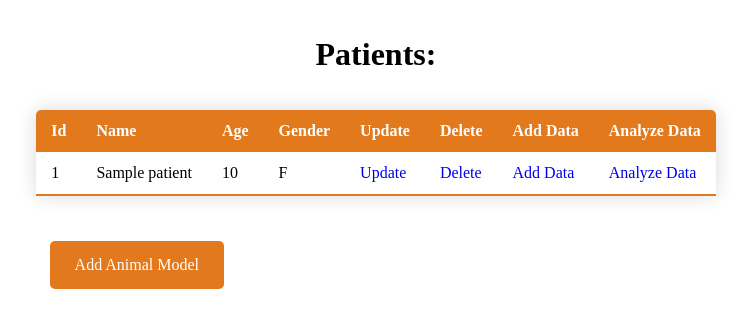
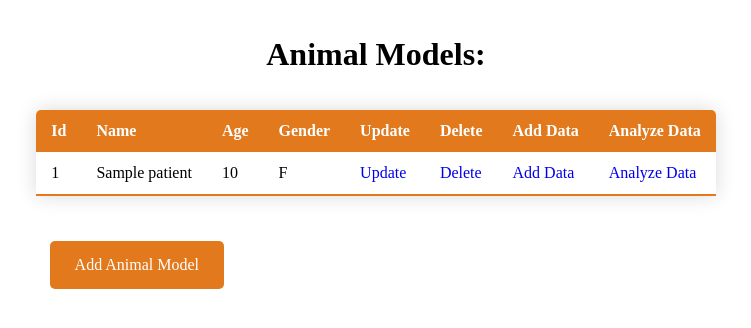
Before and after one commit to mcatzin/Clinical, a Django app: page / in a window 1280 px wide. Shown: the top 328 px of the page, without its empty margins (264-1015 px from the left). Run offline with Django 3.2, Linux system fonts and the light colour scheme; tables that the repository leaves empty hold one stand-in row (values such as "Sample post").

Commit message:
Edit home h1

```diff
--- a/templates/clinicalsApp/patient_list.html
+++ b/templates/clinicalsApp/patient_list.html
@@ -4,11 +4,11 @@
   <head>
     <meta charset="utf-8" />
     <link rel="stylesheet" href="{% static "css/styles.css" %}" />
-    <title>Patient List</title>
+    <title>Animal Model List</title>
   </head>
   <body>
     <div class="container">
-      <h1 class="context">Patients:</h1>
+      <h1 class="context">Animal Models:</h1>
       <table class="content-table">
         <thead>
           <th>Id</th>
```
